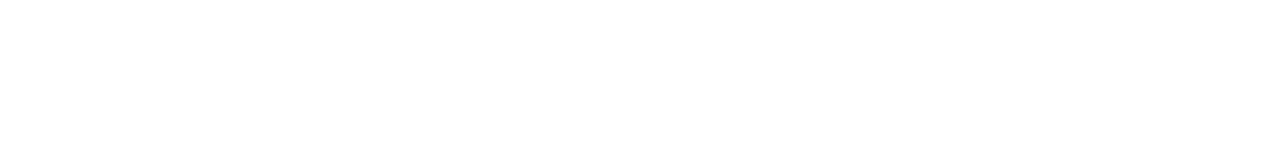
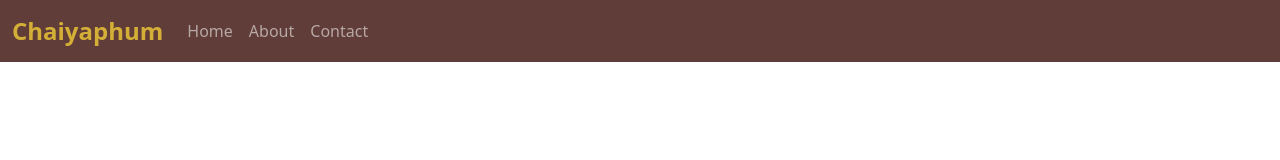
Before and after one commit to Supakan06/Chaiyaphum-travel-website_bootstrap, a plain HTML site: page contact.html in a window 1280 px wide. Drawn offline with nearby package versions, Linux system fonts and the light colour scheme.

Commit message:
เพิ่มเมนูนําทางแบบ Responsive ของcontact

```diff
--- a/contact.html
+++ b/contact.html
@@ -8,7 +8,32 @@
 </head>
 <body>
     <header>
-        <!-- ส่วนเมนูนําทาง -->
+        <nav class="navbar navbar-expand-lg navbar-dark" style="background-color: #603d38;">
+            <div class="container-fluid">
+                <a class="navbar-brand" href="#" style="color: #d4af37; font-size: 24px; font-weight: bold;">
+                Chaiyaphum
+                </a>
+                <button class="navbar-toggler" type="button" data-bs-toggle="collapse" data-bs-target="#navbarNav" aria-controls="navbarNav" aria-expanded="false" aria-label="Toggle navigation">
+                    <span class="navbar-toggler-icon"></span>
+                </button>
+                <div class="collapse navbar-collapse" id="navbarNav">
+                    <div class="d-flex justify-content-between w-100">
+                        <ul class="navbar-nav me-auto">
+                            <li class="nav-item">
+                                <a class="nav-link" href="index.html" aria-current="page">Home</a>
+                            </li>
+                            <li class="nav-item">
+                                <a class="nav-link" href="about.html">About</a>
+                            </li>
+                            <li class="nav-item">
+                                <a class="nav-link" href="contact.html">Contact</a>
+                            </li>
+                        </ul>
+                    </div>
+                    <!--เพิ่มเเถบค้นหา-->
+                </div>
+            </div>
+        </nav>
     </header>
     <main>
         <!-- เนื้อหาหลัก -->
```
